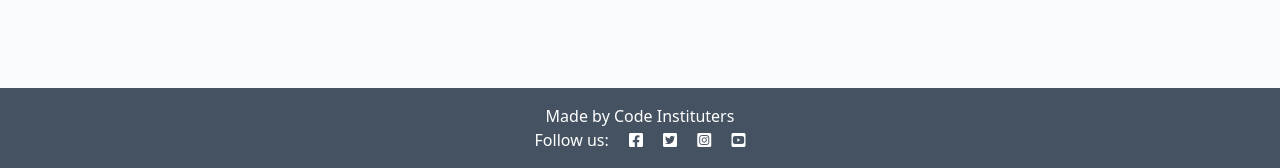
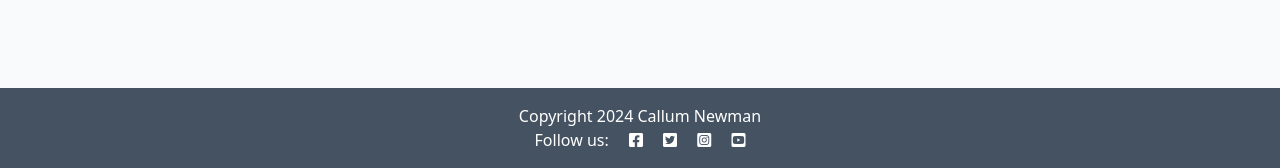
Before and after one commit to DrunkenJellies-dev/PokeSmart, a Django app: page / in a window 1280 px wide. Shown: the part 632-800 px from the top of the page. Run offline with Django 4.2, Linux system fonts and the light colour scheme; data that the repository does not hold is empty.

Commit message:
Added Copyright

```diff
--- a/blog/templates/blog/index.html
+++ b/blog/templates/blog/index.html
@@ -45,4 +45,4 @@
 </div>
 
 <!-- index.html content ends here -->
-{% endblock %}
+{% endblock %} {% block copyright %} Copyright 2024 Callum Newman {% endblock %}
--- a/codestar/settings.py
+++ b/codestar/settings.py
@@ -29,7 +29,7 @@ SECRET_KEY = os.environ.get("SECRET_KEY")
 
 
 # SECURITY WARNING: don't run with debug turned on in production!
-DEBUG = False
+DEBUG = True
 
 ALLOWED_HOSTS = ['*','.herokuapp.com']
 
--- a/templates/base.html
+++ b/templates/base.html
@@ -1,6 +1,4 @@
-{% load static %}
-
-{% url 'home' as home_url %}
+{% load static %} {% url 'home' as home_url %}
 
 <!DOCTYPE html>
 <html class="h-100" lang="en">
@@ -84,7 +82,9 @@
 
     <!-- Footer -->
     <footer class="footer mt-auto py-3 dark-bg">
-      <p class="m-0 text-center text-white">Made by Code Instituters</p>
+      <p class="m-0 text-center text-white">
+        {% block copyright %} Made by Callum Newman {% endblock copyright %}
+      </p>
       <p class="m-0 text-center text-white">
         Follow us: <i class="fab fa-facebook-square ms-3"></i>
         <i class="fab fa-twitter-square ms-3"></i>
```
